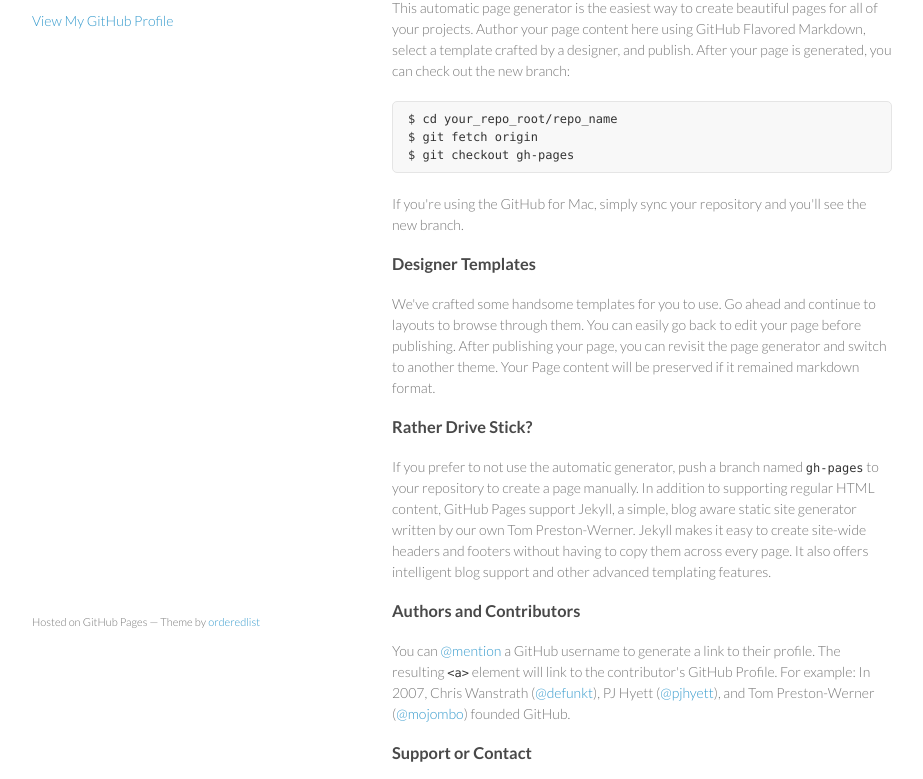
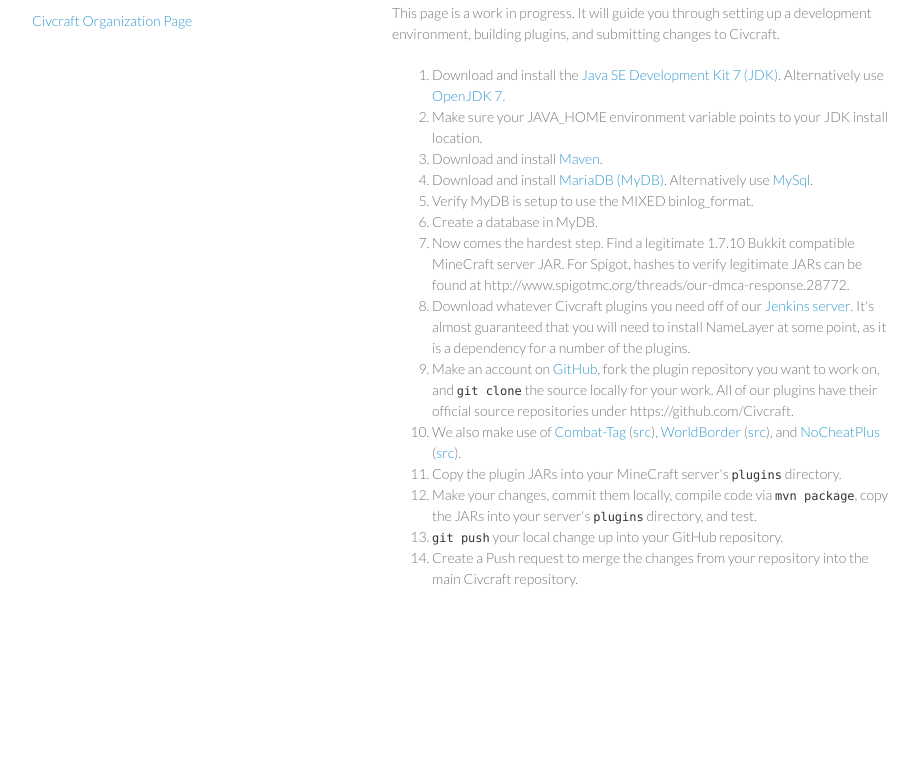
Before and after one commit to TealNerd/civcraft.github.io, a plain HTML site: page index.html in a window 1280 px wide. Shown: the part 99-878 px from the top of the page, without its empty margins (178-1101 px from the left). After the commit the page ends 800 px from the top, so only its background shows below. Drawn offline with Linux system fonts and the light colour scheme.

Commit message:
preliminary dev setup guide

```diff
--- a/index.html
+++ b/index.html
@@ -19,47 +19,33 @@
         <p></p>
 
 
-        <p class="view"><a href="https://github.com/Civcraft">View My GitHub Profile</a></p>
+        <p class="view"><a href="https://github.com/Civcraft">Civcraft Organization Page</a></p>
 
       </header>
       <section>
-        <h3>
-<a id="welcome-to-github-pages" class="anchor" href="#welcome-to-github-pages" aria-hidden="true"><span class="octicon octicon-link"></span></a>Welcome to GitHub Pages.</h3>
+        <h2>
+<a id="dev-guide" class="anchor" href="#dev-guide" aria-hidden="true"><span class="octicon octicon-link"></span></a>Civcraft Developers Guide</h2>
 
-<p>This automatic page generator is the easiest way to create beautiful pages for all of your projects. Author your page content here using GitHub Flavored Markdown, select a template crafted by a designer, and publish. After your page is generated, you can check out the new branch:</p>
+<p>This page is a work in progress. It will guide you through setting up a development environment, building plugins, and submitting changes to Civcraft.</p>
 
-<pre><code>$ cd your_repo_root/repo_name
-$ git fetch origin
-$ git checkout gh-pages
-</code></pre>
+<ol>
 
-<p>If you're using the GitHub for Mac, simply sync your repository and you'll see the new branch.</p>
+    <li>Download and install the <a href="http://www.oracle.com/technetwork/java/javase/downloads/jdk7-downloads-1880260.html">Java SE Development Kit 7 (JDK)</a>. Alternatively use <a href="http://openjdk.java.net/install/">OpenJDK 7</a>.</li>
+    <li>Make sure your JAVA_HOME environment variable points to your JDK install location.</li>
+    <li>Download and install <a href="http://maven.apache.org/download.cgi">Maven</a>.</li>
+    <li>Download and install <a href="https://downloads.mariadb.org/">MariaDB (MyDB)</a>. Alternatively use <a href="http://www.mysql.com/downloads/">MySql</a>.</li>
+    <li>Verify MyDB is setup to use the MIXED binlog_format.</li>
+    <li>Create a database in MyDB.</li>
+    <li>Now comes the hardest step. Find a legitimate 1.7.10 Bukkit compatible MineCraft server JAR. For Spigot, hashes to verify legitimate JARs can be found at http://www.spigotmc.org/threads/our-dmca-response.28772.</li>
+    <li>Download whatever Civcraft plugins you need off of our <a href="http://civcraft.co:8080/">Jenkins server</a>. It's almost guaranteed that you will need to install NameLayer at some point, as it is a dependency for a number of the plugins.</li>
+    <li>Make an account on <a href="https://github.com/">GitHub</a>, fork the plugin repository you want to work on, and <code>git clone</code> the source locally for your work. All of our plugins have their official source repositories under https://github.com/Civcraft.</li>
+    <li>We also make use of <a href="http://www.curse.com/bukkit-plugins/minecraft/combat-tag">Combat-Tag</a> (<a href="https://github.com/cheddar262/Combat-Tag">src</a>), <a href="http://www.curse.com/bukkit-plugins/minecraft/worldborder">WorldBorder</a> (<a href="https://github.com/Brettflan/WorldBorder">src</a>), and <a href="http://www.curse.com/bukkit-plugins/minecraft/nocheatplus">NoCheatPlus</a> (<a href="https://github.com/NoCheatPlus/NoCheatPlus">src</a>).</li>
+    <li>Copy the plugin JARs into your MineCraft server's <code>plugins</code> directory.</li>
+    <li>Make your changes, commit them locally, compile code via <code>mvn package</code>, copy the JARs into your server's <code>plugins</code> directory, and test.</li>
+    <li><code>git push</code> your local change up into your GitHub repository.</li>
+    <li>Create a Push request to merge the changes from your repository into the main Civcraft repository.</li>
 
-<h3>
-<a id="designer-templates" class="anchor" href="#designer-templates" aria-hidden="true"><span class="octicon octicon-link"></span></a>Designer Templates</h3>
-
-<p>We've crafted some handsome templates for you to use. Go ahead and continue to layouts to browse through them. You can easily go back to edit your page before publishing. After publishing your page, you can revisit the page generator and switch to another theme. Your Page content will be preserved if it remained markdown format.</p>
-
-<h3>
-<a id="rather-drive-stick" class="anchor" href="#rather-drive-stick" aria-hidden="true"><span class="octicon octicon-link"></span></a>Rather Drive Stick?</h3>
-
-<p>If you prefer to not use the automatic generator, push a branch named <code>gh-pages</code> to your repository to create a page manually. In addition to supporting regular HTML content, GitHub Pages support Jekyll, a simple, blog aware static site generator written by our own Tom Preston-Werner. Jekyll makes it easy to create site-wide headers and footers without having to copy them across every page. It also offers intelligent blog support and other advanced templating features.</p>
-
-<h3>
-<a id="authors-and-contributors" class="anchor" href="#authors-and-contributors" aria-hidden="true"><span class="octicon octicon-link"></span></a>Authors and Contributors</h3>
-
-<p>You can <a href="https://github.com/blog/821" class="user-mention">@mention</a> a GitHub username to generate a link to their profile. The resulting <code>&lt;a&gt;</code> element will link to the contributor's GitHub Profile. For example: In 2007, Chris Wanstrath (<a href="https://github.com/defunkt" class="user-mention">@defunkt</a>), PJ Hyett (<a href="https://github.com/pjhyett" class="user-mention">@pjhyett</a>), and Tom Preston-Werner (<a href="https://github.com/mojombo" class="user-mention">@mojombo</a>) founded GitHub.</p>
-
-<h3>
-<a id="support-or-contact" class="anchor" href="#support-or-contact" aria-hidden="true"><span class="octicon octicon-link"></span></a>Support or Contact</h3>
-
-<p>Having trouble with Pages? Check out the documentation at <a href="https://help.github.com/pages">https://help.github.com/pages</a> or contact <a href="mailto:support@github.com">support@github.com</a> and we’ll help you sort it out.</p>
-      </section>
-      <footer>
-        <p><small>Hosted on GitHub Pages &mdash; Theme by <a href="https://github.com/orderedlist">orderedlist</a></small></p>
-      </footer>
-    </div>
-    <script src="javascripts/scale.fix.js"></script>
+</ol>
 
   </body>
 </html>
```
